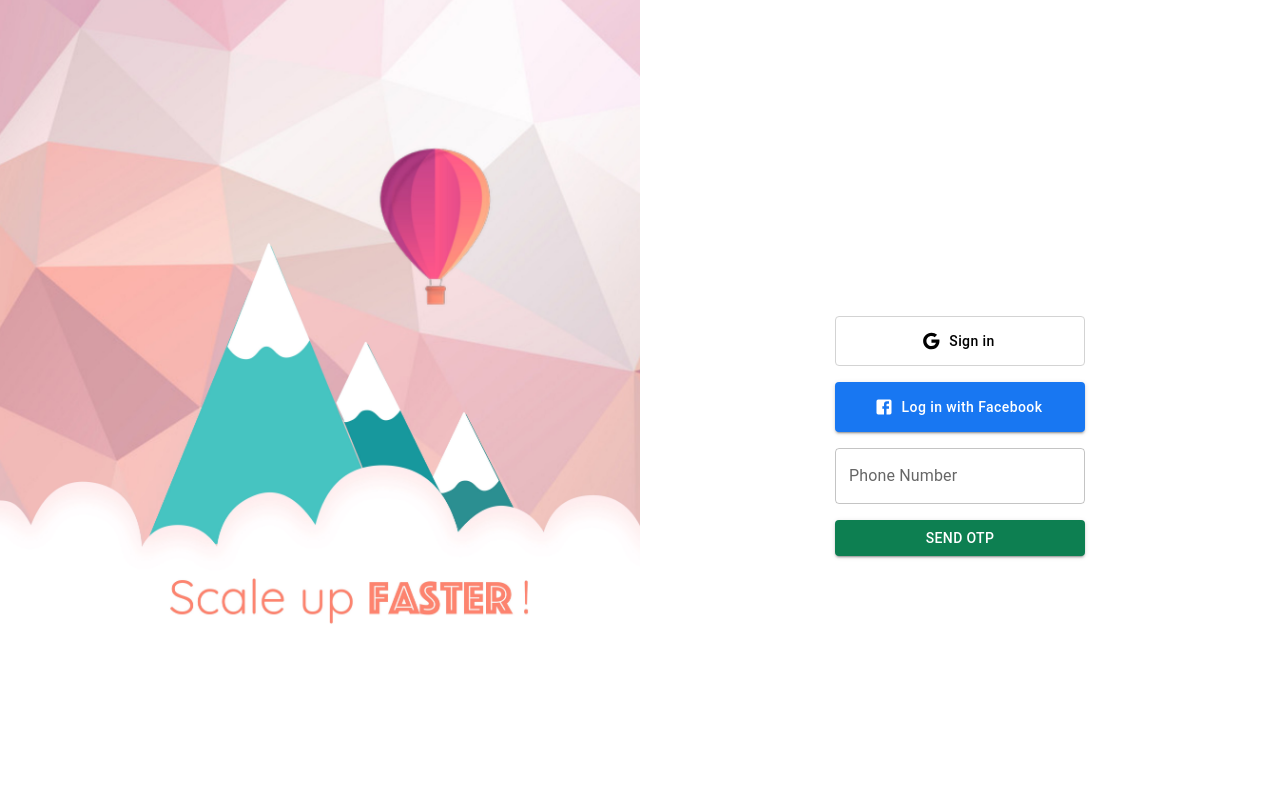
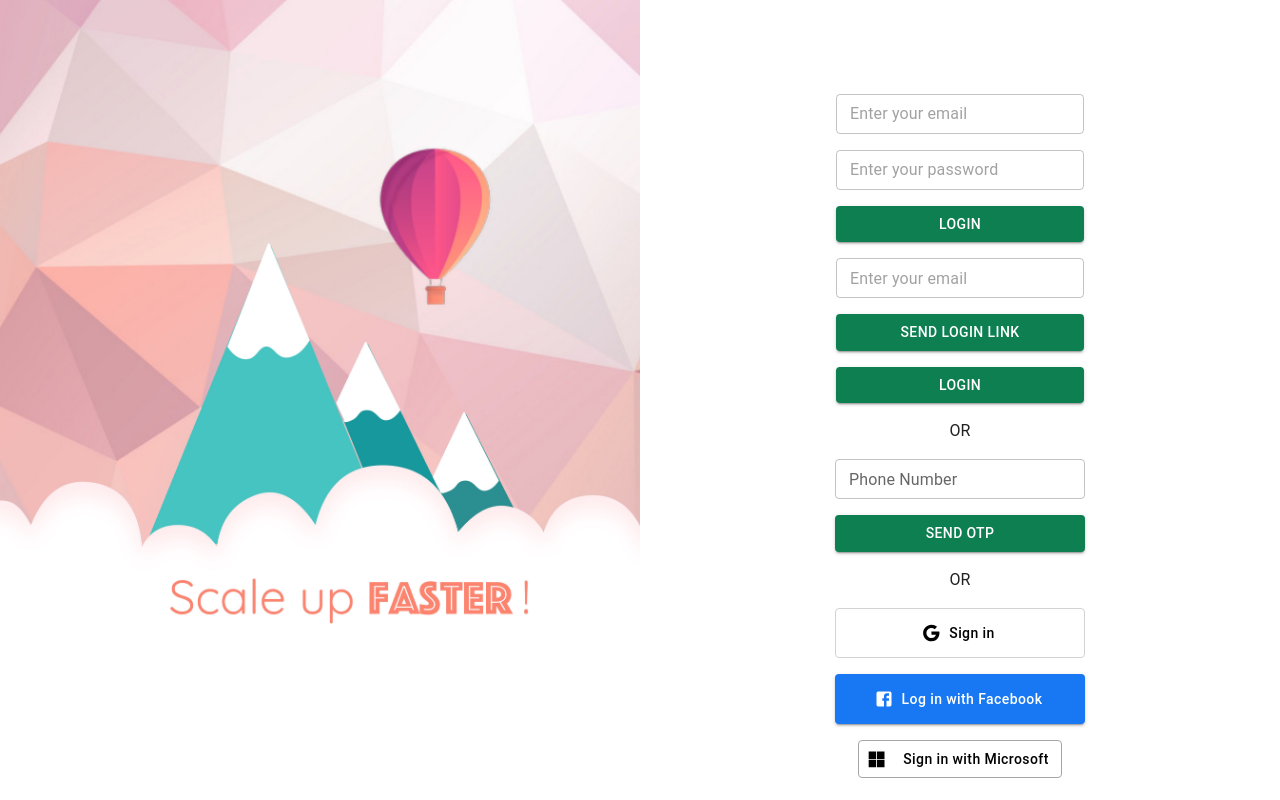
Before and after one commit to moniskhan-hs/react-firebase-clocking-app, a React (Vite) app: page /login in a window 1280 px wide. Built offline with nearby package versions, Linux system fonts and the light colour scheme; no server answers; the database is empty.

Commit message:
added the email and password login - microsof login and passwordless login are in process

```diff
--- a/src/pages/auth/LoginPage.tsx
+++ b/src/pages/auth/LoginPage.tsx
@@ -1,4 +1,4 @@
-import { Facebook, Google } from "@mui/icons-material";
+import { Facebook, Google, Microsoft } from "@mui/icons-material";
 import {
   Box,
   Button,
@@ -9,13 +9,18 @@ import {
 } from "@mui/material";
 import {
   ConfirmationResult,
+  createUserWithEmailAndPassword,
   FacebookAuthProvider,
   GoogleAuthProvider,
+  isSignInWithEmailLink,
   RecaptchaVerifier,
+  sendSignInLinkToEmail,
+  signInWithEmailLink,
   signInWithPhoneNumber,
   signInWithPopup,
   UserCredential,
 } from "firebase/auth";
+import { OAuthProvider } from "firebase/auth/web-extension";
 import { useEffect, useState } from "react";
 import toast from "react-hot-toast";
 import loginImage from "../../assets/MHD_Login_img.jpg";
@@ -27,13 +32,30 @@ const LoginPage = () => {
   const [verificationId, setVerificationId] = useState("");
   console.log("verificationId:", verificationId);
   const [loading, setLoading] = useState(false);
-  console.log("setLoading:", setLoading);
+  console.log('setLoading:', setLoading)
+
+  const [email, setEmail] = useState("");
+  const [password, setPassword] = useState("");
+
+  const [singleEmail, setSingleEmail] = useState( window.localStorage.getItem("emailForSignIn") || "");
+
   const [result, setResult] = useState<ConfirmationResult | null>(null);
   const [user, setUser] = useState<UserCredential | undefined>();
   const [reCaptcha, setReCaptcha] = useState<RecaptchaVerifier>();
 
   const googleProvider = new GoogleAuthProvider();
   const facebookProvider = new FacebookAuthProvider();
+  const microsoftProvider = new OAuthProvider("microsoft.com");
+
+  useEffect(() => {
+    const reCaptcha = new RecaptchaVerifier(auth, "recaptcha-container", {
+      size: "normal",
+      callback: (response: string) => {
+        console.log("reCAPTCHA verified:", response);
+      },
+    });
+    setReCaptcha(reCaptcha);
+  }, []);
 
   const handlSignWithFacebook = async () => {
     try {
@@ -52,16 +74,6 @@ const LoginPage = () => {
       console.error("Google Sign-In Error:", error);
     }
   };
-
-  useEffect(() => {
-    const reCaptcha = new RecaptchaVerifier(auth, "recaptcha-container", {
-      size: "normal",
-      callback: (response: string) => {
-        console.log("reCAPTCHA verified:", response);
-      },
-    });
-    setReCaptcha(reCaptcha);
-  }, []);
 
   const sendOtp = async () => {
     const newPhoneNumber = phoneNumber.startsWith("+")
@@ -108,6 +120,102 @@ const LoginPage = () => {
     }
   };
 
+  const loginWithMicrosoft = async () => {
+    try {
+      // microsoftProvider.setCustomParameters({
+      //   tenant: "23d45b26-0876-4494-bfb8-369aecda8e1a",
+      // });
+
+      const result = await signInWithPopup(auth, microsoftProvider);
+      console.log("Microsoft Login Success:", result.user);
+      toast.success(`Welcome, ${result.user.displayName}!`);
+    } catch (error:unknown) {
+      console.error("Error during Microsoft login:", error);
+      // toast.error(`Login Failed: ${error.message}`);
+    }
+  };
+
+  const loginwithEmailAndPassword = () => {
+    if (!email || !password)
+      return toast.error("Please Enter email or password");
+    createUserWithEmailAndPassword(auth, email, password)
+      .then((userCredential) => {
+        // Signed up
+        const user = userCredential.user;
+        console.log("user:", user);
+        toast.success("Login Success");
+        // ...
+      })
+      .catch((error) => {
+        const errorCode = error.code;
+        console.log('errorCode:', errorCode)
+        const errorMessage = error.message;
+        console.log('errorMessage:', errorMessage)
+        console.log("error:", error);
+      });
+  };
+
+
+  useEffect(() => {
+    // Get the saved email
+    const saved_email = window.localStorage.getItem("emailForSignIn");
+
+    // Verify the user went through an email link and the saved email is not null
+    if (isSignInWithEmailLink(auth, window.location.href) && !!saved_email) {
+      // Sign the user in
+    signInWithEmailLink( auth, saved_email, window.location.href);
+    }
+  }, []);
+
+  const handleSendLoginLink = async () => {
+    try {
+      const actionCodeSettings = {
+        url: "https://react-firebase-clocking-app.vercel.app",
+        handleCodeInApp: true,
+      };
+
+      await sendSignInLinkToEmail(auth, singleEmail, actionCodeSettings);
+      toast.success("Login link sent to your email!");
+      window.localStorage.setItem("emailForSignIn", singleEmail);
+    } catch (error) {
+      console.error("Error sending login link:", error);
+      toast.error("Failed to send login link. Please try again.");
+    }
+  };
+
+  const handleLoginWithLink = async () => {
+    try {
+      // Check if the current URL is a valid email login link
+      if (isSignInWithEmailLink(auth, window.location.href)) {
+        // Retrieve the email from localStorage
+        const email = window.localStorage.getItem("emailForSignIn");
+
+        if (!email) {
+          toast.error("Please provide your email to complete the login.");
+          return;
+        }
+
+        // Complete the login process
+        const result = await signInWithEmailLink(auth, email, window.location.href);
+        console.log("Logged in user:", result.user);
+        toast.success("Login successful!");
+
+        // Clear the email from localStorage
+        window.localStorage.removeItem("emailForSignIn");
+
+        // Redirect the user to the desired page
+        window.location.href = "/dashboard"; // Replace with your desired route
+      }
+    } catch (error) {
+      console.error("Error logging in:", error);
+      toast.error("Failed to log in. Please try again.");
+
+      // Handle specific errors
+      // if (error.code === "auth/invalid-action-code") {
+      //   toast.error("The login link is invalid or expired. Please request a new link.");
+      // }
+    }
+  };
   return (
     <Box
       sx={{
@@ -149,40 +257,49 @@ const LoginPage = () => {
           alignItems="center"
           sx={{ marginTop: 4 }}
         >
-          {/* Google Sign-In Button */}
-          <Button
-            variant="outlined"
-            startIcon={<Google />}
-            sx={{
-              backgroundColor: "white",
-              color: "black",
-              border: "1px solid lightgray",
-              textTransform: "none",
-              width: "250px",
-              height: "50px",
-            }}
-            onClick={handleGoogleSignIn}
-          >
-            Sign in
-          </Button>
+          {/* -------------------login with Email and Password----------------- */}
+          <Stack gap={2}>
+            <TextField
+              placeholder="Enter your email"
+              required
+              type="email"
+              size="small"
+              value={email}
+              onChange={(e) => setEmail(e.target.value)}
+            />
+            <TextField
+              placeholder="Enter your password"
+              required
+              size="small"
+              value={password}
+              onChange={(e) => setPassword(e.target.value)}
+            />
+            <Button variant="contained" onClick={loginwithEmailAndPassword}>
+              Login
+            </Button>
+          </Stack>
 
-          {/* Facebook Login Button */}
-          <Button
-            variant="contained"
-            startIcon={<Facebook />}
-            sx={{
-              backgroundColor: "#1877F2",
-              color: "white",
-              textTransform: "none",
-              width: "250px",
-              height: "50px",
-            }}
-            onClick={handlSignWithFacebook}
-          >
-            Log in with Facebook
-          </Button>
+          <Stack gap={2}>
+            <TextField
+              placeholder="Enter your email"
+              required
+              type="email"
+              size="small"
+              value={singleEmail}
+              onChange={(e) => setSingleEmail(e.target.value)}
+            />
 
-          {/* ------------ SMS login-------- */}
+            <Button variant="contained" onClick={handleSendLoginLink}>
+              Send Login Link
+            </Button>
+            <Button variant="contained" onClick={handleLoginWithLink}>
+              Login
+            </Button>
+          </Stack>
+
+          <Typography>OR</Typography>
+
+          {/* ------------ SMS login- Button------- */}
 
           <Box
             sx={{
@@ -205,6 +322,7 @@ const LoginPage = () => {
                   variant="outlined"
                   fullWidth
                   sx={{ mb: 2 }}
+                  size="small"
                   value={phoneNumber}
                   onChange={(e) => setPhoneNumber(e.target.value)}
                   placeholder="+91-1234 567890"
@@ -252,6 +370,68 @@ const LoginPage = () => {
 
             <div id="recaptcha-container"></div>
           </Box>
+
+          <Typography>OR</Typography>
+
+          {/* Google Sign-In Button */}
+          <Button
+            variant="outlined"
+            startIcon={<Google />}
+            sx={{
+              backgroundColor: "white",
+              color: "black",
+              border: "1px solid lightgray",
+              textTransform: "none",
+              width: "250px",
+              height: "50px",
+            }}
+            onClick={handleGoogleSignIn}
+          >
+            Sign in
+          </Button>
+
+          {/* Facebook Login Button */}
+          <Button
+            variant="contained"
+            startIcon={<Facebook />}
+            sx={{
+              backgroundColor: "#1877F2",
+              color: "white",
+              textTransform: "none",
+              width: "250px",
+              height: "50px",
+            }}
+            onClick={handlSignWithFacebook}
+          >
+            Log in with Facebook
+          </Button>
+
+          {/* ---------------- Microsoft login Button------------------- */}
+
+          <Button
+            onClick={loginWithMicrosoft}
+            variant="outlined"
+            startIcon={<Microsoft />} // Custom Microsoft Logo
+            sx={{
+              textTransform: "none",
+              borderRadius: "4px",
+              color: "black",
+              borderColor: "#A6A6A6",
+              padding: "6px 12px",
+              fontSize: "14px",
+              fontWeight: "500",
+              display: "flex",
+              alignItems: "center",
+              gap: "8px",
+              backgroundColor: "white",
+              "&:hover": {
+                backgroundColor: "#f3f3f3",
+                borderColor: "#999",
+              },
+            }}
+          >
+            Sign in with Microsoft
+          </Button>
         </Stack>
       </Box>
     </Box>
```
